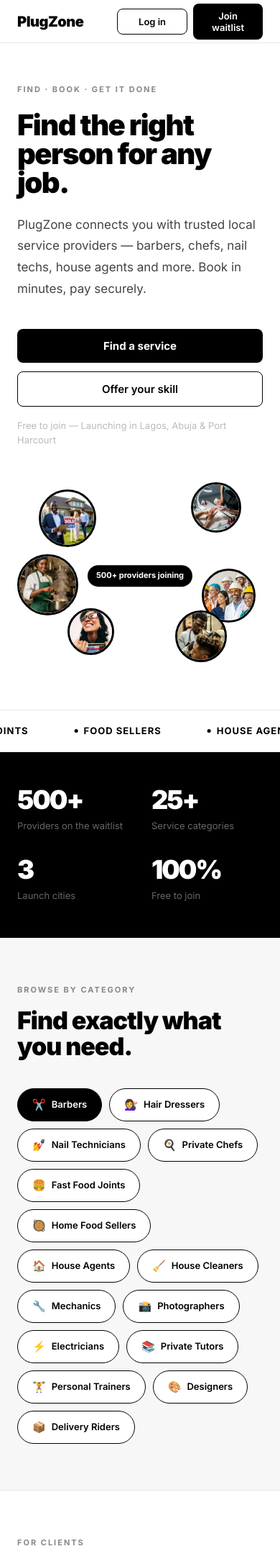
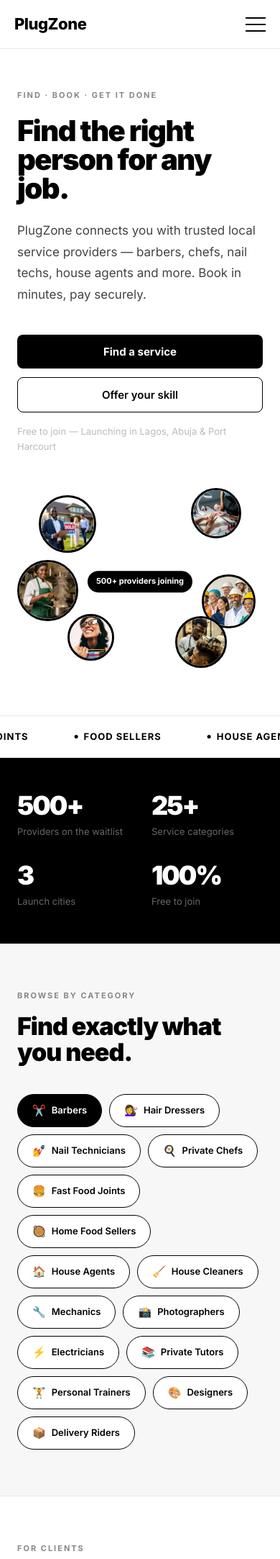
Before and after one commit to Vickcomic/plugzone, a Django app: page / in a window 390 px wide. Shown: the top 2166 px of the page at 72% size. Run offline with Django 5.2, Linux system fonts and the light colour scheme.

Commit message:
hamburger nav + section anchor ids

```diff
--- a/templates/index.html
+++ b/templates/index.html
@@ -10,17 +10,109 @@
 :root{--dark:#0d0d0d;--mid:#444;--light:#888;--border:#e8e8e8;--bg:#fff;--bg2:#f7f7f7}
 body{font-family:'Inter',sans-serif;background:#fff;color:var(--dark);font-size:15px;line-height:1.6;-webkit-font-smoothing:antialiased}
 
-/* NAV */
-nav{background:#fff;border-bottom:1px solid var(--border);padding:0 64px;display:flex;align-items:center;justify-content:space-between;height:60px;position:sticky;top:0;z-index:100}
-.nav-logo{font-size:20px;font-weight:900;color:#000;letter-spacing:-0.5px}
-.nav-links{display:flex;align-items:center;gap:4px}
-.nav-link{font-size:14px;color:var(--mid);padding:8px 14px;border-radius:8px;cursor:pointer;font-weight:500;text-decoration:none}
-.nav-link:hover{background:var(--bg2);color:#000}
-.nav-right{display:flex;align-items:center;gap:8px}
-.btn-ghost{background:transparent;color:#000;border:1.5px solid #000;padding:9px 20px;border-radius:8px;font-size:13px;font-weight:600;cursor:pointer;font-family:'Inter',sans-serif;transition:all 0.15s}
-.btn-ghost:hover{background:#000;color:#fff}
-.btn-black{background:#000;color:#fff;border:none;padding:9px 20px;border-radius:8px;font-size:13px;font-weight:600;cursor:pointer;font-family:'Inter',sans-serif;transition:background 0.15s}
-.btn-black:hover{background:#222}
+/* ── NAVBAR ── */
+.navbar {
+  position: sticky;
+  top: 0;
+  z-index: 100;
+  background: #fff;
+  border-bottom: 1px solid #e8e8e8;
+}
+.nav-inner {
+  display: flex;
+  justify-content: space-between;
+  align-items: center;
+  padding: 20px 60px;
+  max-width: 1200px;
+  margin: 0 auto;
+}
+.logo {
+  font-size: 22px;
+  font-weight: 800;
+  letter-spacing: -0.5px;
+  color: #000;
+}
+.logo span { color: #000; }
+
+/* Hamburger button */
+.hamburger {
+  display: flex;
+  flex-direction: column;
+  justify-content: space-between;
+  width: 28px;
+  height: 20px;
+  background: none;
+  border: none;
+  cursor: pointer;
+  padding: 0;
+}
+.hamburger span {
+  display: block;
+  width: 100%;
+  height: 2px;
+  background: #000;
+  transition: all 0.3s ease;
+  transform-origin: center;
+}
+.hamburger.open span:nth-child(1) { transform: translateY(9px) rotate(45deg); }
+.hamburger.open span:nth-child(2) { opacity: 0; }
+.hamburger.open span:nth-child(3) { transform: translateY(-9px) rotate(-45deg); }
+
+/* Full screen overlay */
+.nav-overlay {
+  position: fixed;
+  inset: 0;
+  background: #000;
+  z-index: 99;
+  display: flex;
+  align-items: center;
+  justify-content: center;
+  opacity: 0;
+  pointer-events: none;
+  transition: opacity 0.4s ease;
+}
+.nav-overlay.open { opacity: 1; pointer-events: all; }
+.overlay-close {
+  position: absolute;
+  top: 28px;
+  right: 40px;
+  background: none;
+  border: none;
+  color: #fff;
+  font-size: 28px;
+  cursor: pointer;
+  line-height: 1;
+}
+.overlay-nav {
+  display: flex;
+  flex-direction: column;
+  align-items: center;
+  gap: 40px;
+  text-align: center;
+}
+.overlay-nav a {
+  font-size: clamp(32px, 6vw, 64px);
+  font-weight: 700;
+  color: #fff;
+  text-decoration: none;
+  letter-spacing: -1px;
+  transition: opacity 0.2s;
+}
+.overlay-nav a:hover { opacity: 0.5; }
+.overlay-cta {
+  margin-top: 16px;
+  padding: 20px 48px !important;
+  background: #fff !important;
+  color: #000 !important;
+  border-radius: 100px;
+  font-size: clamp(18px, 3vw, 24px) !important;
+}
+
+@media (max-width: 768px) { .nav-inner { padding: 18px 24px; } }
+@media (max-width: 480px) {
+  .nav-inner { padding: 16px 20px; }
+  .overlay-close { right: 24px; top: 22px; }
+}
 
 /* HERO */
 .hero{padding:80px 64px;display:flex;align-items:center;gap:80px;min-height:90vh;background:#fff}
@@ -197,8 +289,6 @@ footer{background:#000;padding:64px;border-top:1px solid #111}
   .footer-top{grid-template-columns:1fr 1fr}
 }
 @media(max-width:900px){
-  nav{padding:0 24px}
-  .nav-links{display:none}
   .hero{flex-direction:column;padding:56px 24px;min-height:auto;gap:48px}
   .hero h1{font-size:52px;letter-spacing:-2px}
   .hero-right{flex:none;width:100%}
@@ -249,18 +339,25 @@ footer{background:#000;padding:64px;border-top:1px solid #111}
 <body>
 
 <!-- NAV -->
-<nav>
-  <div class="nav-logo">PlugZone</div>
-  <div class="nav-links">
-    <a class="nav-link">How it works</a>
-    <a class="nav-link">Categories</a>
-    <a class="nav-link">For providers</a>
-  </div>
-  <div class="nav-right">
-    <button class="btn-ghost">Log in</button>
-    <button class="btn-black" onclick="openModal()">Join waitlist</button>
+<nav class="navbar">
+  <div class="nav-inner">
+    <div class="logo">Plug<span>Zone</span></div>
+    <button class="hamburger" id="hamburger" onclick="toggleMenu()" aria-label="Menu">
+      <span></span><span></span><span></span>
+    </button>
   </div>
 </nav>
+
+<!-- Full screen menu overlay -->
+<div class="nav-overlay" id="navOverlay">
+  <button class="overlay-close" onclick="toggleMenu()">✕</button>
+  <nav class="overlay-nav">
+    <a href="#how" onclick="toggleMenu()">How it works</a>
+    <a href="#categories" onclick="toggleMenu()">Categories</a>
+    <a href="#faq" onclick="toggleMenu()">FAQ</a>
+    <a href="#" class="overlay-cta" onclick="toggleMenu(); openModal()">Join Waitlist →</a>
+  </nav>
+</div>
 
 <!-- HERO -->
 <section class="hero">
@@ -349,7 +446,7 @@ footer{background:#000;padding:64px;border-top:1px solid #111}
 </div>
 
 <!-- CATEGORIES -->
-<section class="cats-section">
+<section id="categories" class="cats-section">
   <div class="section-tag">Browse by category</div>
   <div class="section-title">Find exactly what you need.</div>
   <div class="cats-grid">
@@ -443,7 +540,7 @@ footer{background:#000;padding:64px;border-top:1px solid #111}
 </section>
 
 <!-- HOW IT WORKS -->
-<section class="how-section">
+<section id="how" class="how-section">
   <div class="section-tag">How it works</div>
   <div class="section-title" style="color:#fff;margin-bottom:32px">Simple from start to finish.</div>
   <div class="how-tabs">
@@ -543,7 +640,7 @@ footer{background:#000;padding:64px;border-top:1px solid #111}
 </section>
 
 <!-- FAQ -->
-<section class="faq-section">
+<section id="faq" class="faq-section">
   <div class="faq-left">
     <div class="section-tag">FAQ</div>
     <h2>Frequently asked questions</h2>
@@ -690,6 +787,14 @@ footer{background:#000;padding:64px;border-top:1px solid #111}
 </div>
 
 <script>
+function toggleMenu() {
+  const overlay = document.getElementById('navOverlay');
+  const hamburger = document.getElementById('hamburger');
+  overlay.classList.toggle('open');
+  hamburger.classList.toggle('open');
+  document.body.style.overflow = overlay.classList.contains('open') ? 'hidden' : '';
+}
+
 function openModal(){document.getElementById('modal').classList.add('open')}
 function closeModal(){document.getElementById('modal').classList.remove('open')}
 document.getElementById('modal').addEventListener('click',function(e){if(e.target===this)closeModal()})
@@ -711,19 +816,10 @@ function toggleSkillField(){
   document.getElementById('otherSkillWrap').style.display = 'none';
   document.getElementById('wSkill').value = '';
 }
-
-function toggleSkillField(){
-  const role = document.getElementById('wRole').value;
-  document.getElementById('skillSelectWrap').style.display = role === 'provider' ? 'block' : 'none';
-  document.getElementById('otherSkillWrap').style.display = 'none';
-  document.getElementById('wSkill').value = '';
-}
-
 function toggleOtherSkill(){
   const skill = document.getElementById('wSkill').value;
   document.getElementById('otherSkillWrap').style.display = skill === 'other' ? 'block' : 'none';
 }
-
 async function submitWaitlist(){
   const name = document.getElementById('wName').value.trim();
   const email = document.getElementById('wEmail').value.trim();
```
